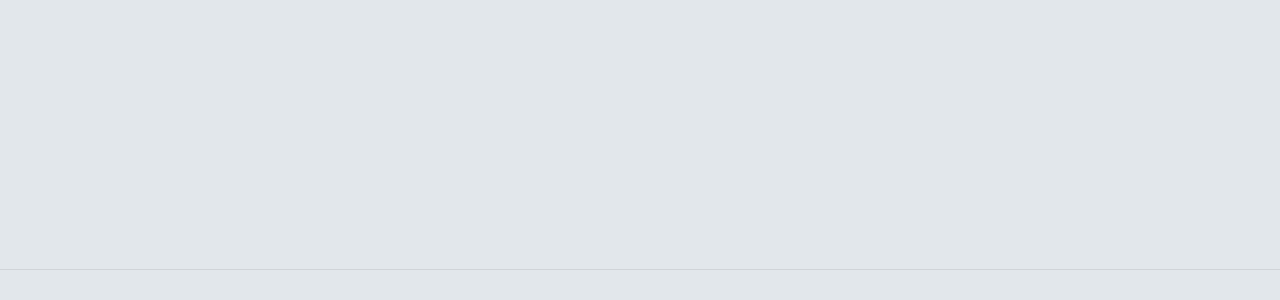
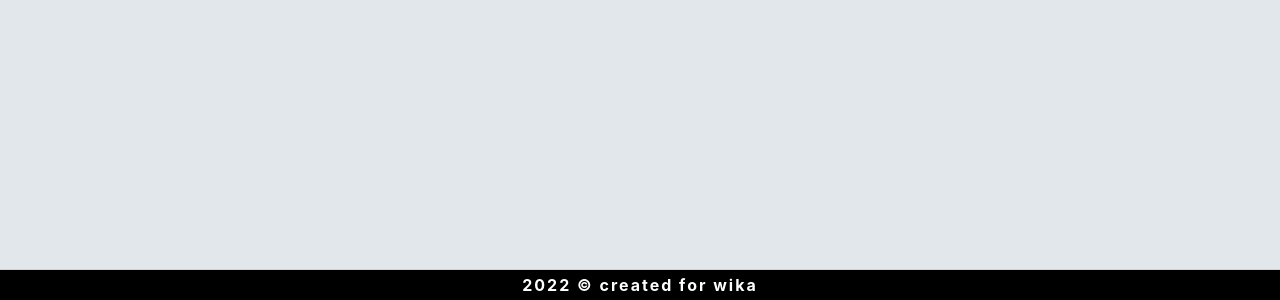
Before and after one commit to patryk-olti/physiotherapistPage, a React (Create React App) app: page / in a window 1280 px wide. Shown: the part 2861-3161 px from the top of the page. Before the commit the page ends 3131 px from the top, so only its background shows below. Built offline with nearby package versions, Linux system fonts and the light colour scheme.

Commit message:
created footer

```diff
--- a/src/App.js
+++ b/src/App.js
@@ -3,6 +3,7 @@ import React, { useState } from "react";
 import Start from "./sections/Start";
 import Offerts from "./sections/Offerts";
 import Contact from "./sections/Contact";
+import Footer from "./sections/Footer";
 
 import StartAnim from "./containers/animation/startAnim";
 
@@ -18,6 +19,7 @@ function App() {
         <Start />
         <Offerts />
         <Contact />
+        <Footer />
       </>
       :
       <StartAnim handleClick={setActive} />
--- /dev/null
+++ b/src/sections/Footer.js
@@ -0,0 +1,7 @@
+import React from "react";
+
+import styles from '../styles/index.module.css';
+
+const Footer = () => <div className={styles.footer}> 2022 &copy; created for wika </div>
+
+export default Footer;
--- a/src/styles/index.module.css
+++ b/src/styles/index.module.css
@@ -82,3 +82,12 @@ section{
     height: 350px;
     border: 2px solid black;
 }
+
+.footer{
+    padding: 5px;
+    text-align: center;
+    background-color: black;
+    color: white;
+    font-weight: bold;
+    letter-spacing: 2px;
+}
```
